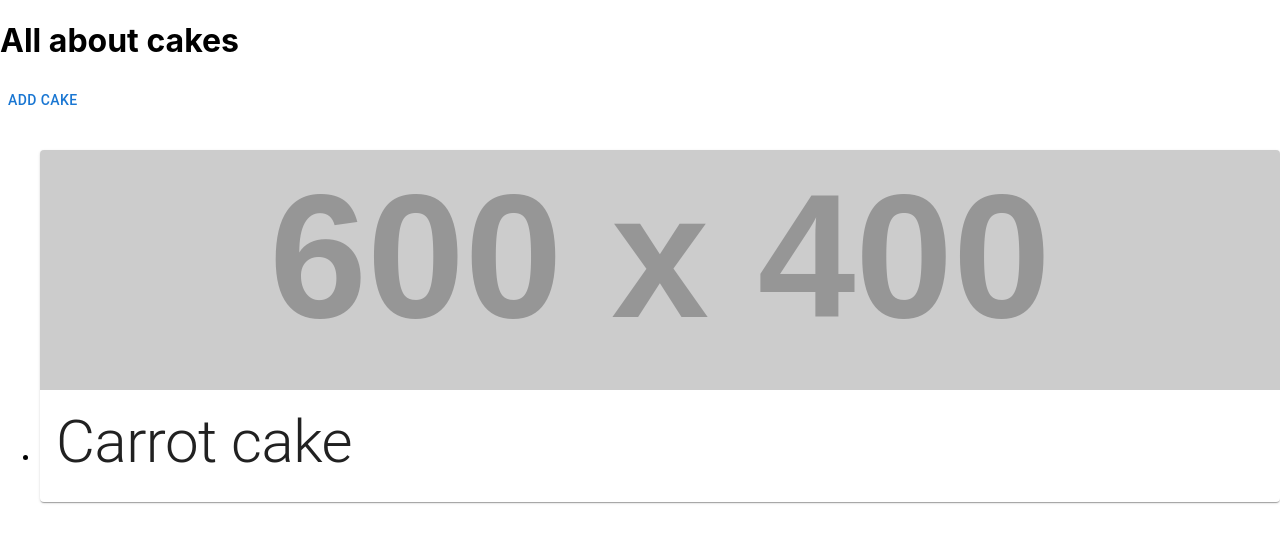
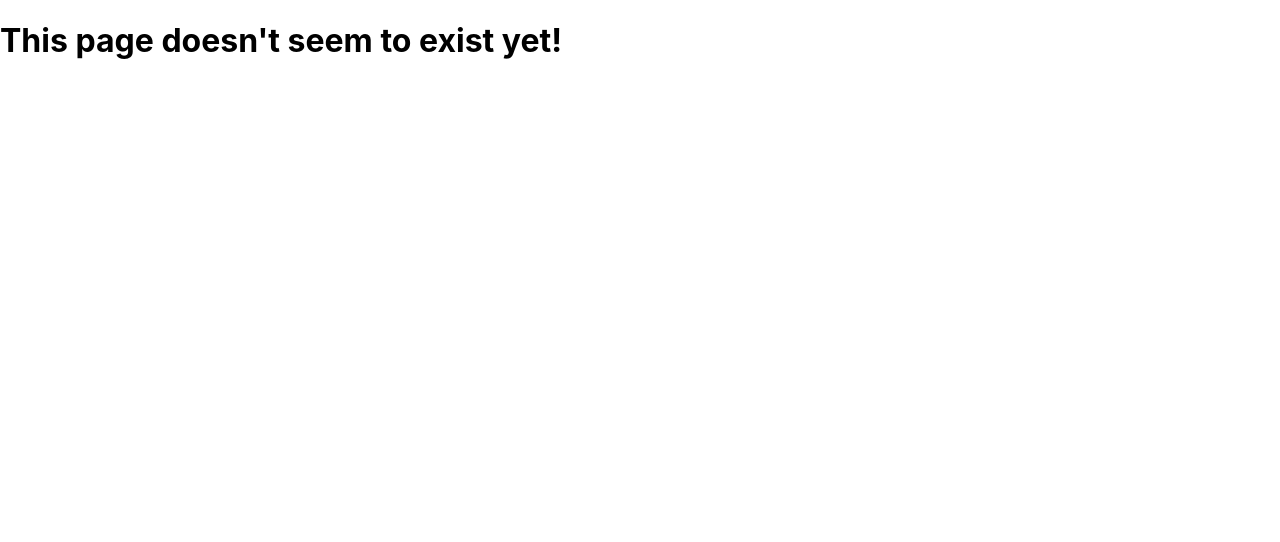
Before and after one commit to pczcanda/all-about-cakes, a React (Create React App) app: page /cakes in a window 1280 px wide. Shown: the top 542 px of the page. Built offline with nearby package versions, Linux system fonts and the light colour scheme.

Commit message:
[S3-2] - base router

```diff
--- /dev/null
+++ b/src/app/router.ts
@@ -0,0 +1 @@
+import { createBrowserRouter } from "react-router-dom";
--- a/src/index.tsx
+++ b/src/index.tsx
@@ -3,13 +3,23 @@ import ReactDOM from "react-dom/client";
 import "./index.css";
 import App from "./app/App";
 import reportWebVitals from "./reportWebVitals";
+import { createBrowserRouter, RouterProvider } from "react-router-dom";
+import ErrorPage from "./pages/ErrorPage/ErrorPage";
+
+const router = createBrowserRouter([
+  {
+    path: "/",
+    element: <App />,
+    errorElement: <ErrorPage />,
+  },
+]);
 
 const root = ReactDOM.createRoot(
   document.getElementById("root") as HTMLElement
 );
 root.render(
   <React.StrictMode>
-    <App />
+    <RouterProvider router={router} />
   </React.StrictMode>
 );
 
--- /dev/null
+++ b/src/pages/ErrorPage/ErrorPage.tsx
@@ -0,0 +1,5 @@
+const ErrorPage: React.FC<{}> = () => {
+  return <h1>This page doesn't seem to exist yet!</h1>;
+};
+
+export default ErrorPage;
```
